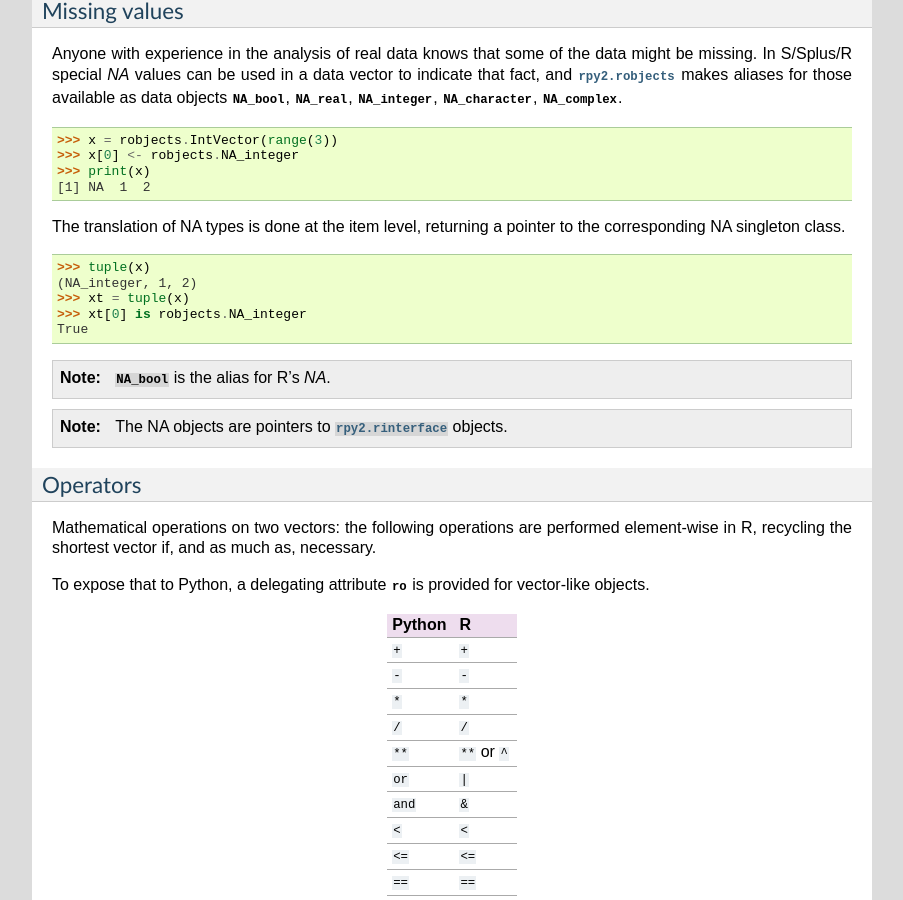
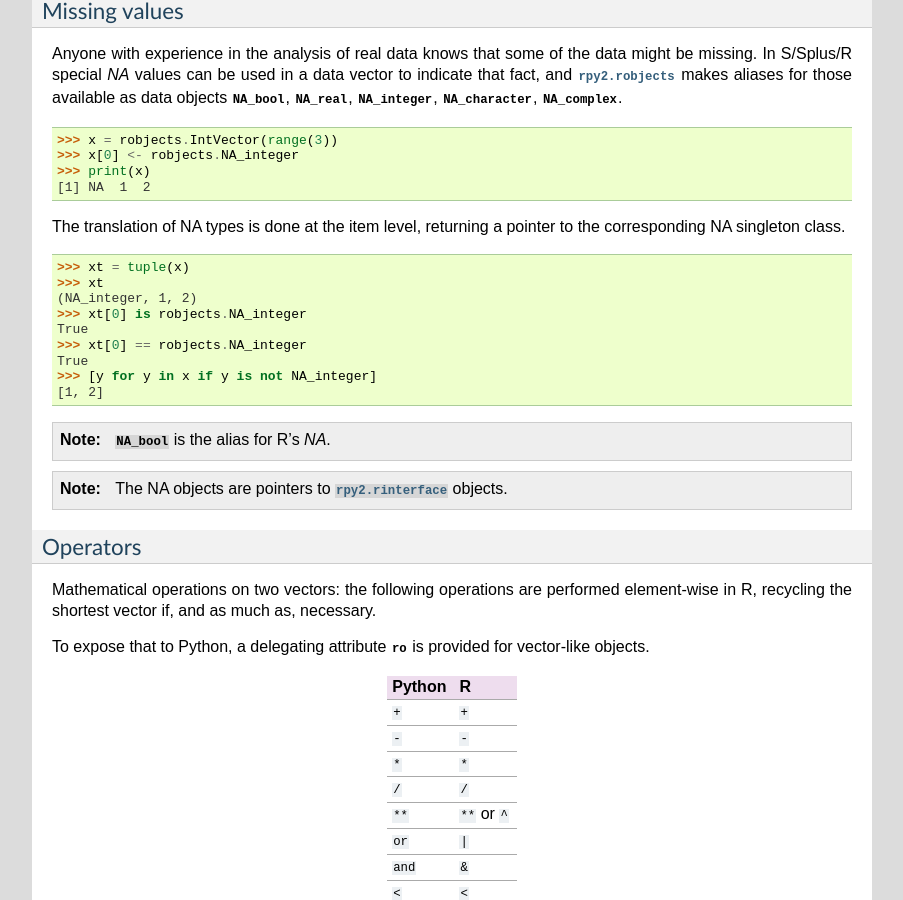
Before and after one commit to rpy2/rpy2, a Sphinx documentation site: the page built from doc/source/robjects.rst, in a window 1280 px wide and 900 px high, scrolled down 6300 px. Shown: the whole window, without its empty margins (198-1101 px from the left). Built offline with Sphinx 7.4.7, drawn with Linux system fonts in a browser that asks for light colours; formulas are drawn with MathJax 3.

Commit message:
edit example about NAs
--HG--
branch : version_2.1.x

```diff
--- a/doc/source/robjects.rst
+++ b/doc/source/robjects.rst
@@ -427,11 +427,15 @@ those available as data objects :data:`NA_bool`, :data:`NA_real`, :data:`NA_inte
 The translation of NA types is done at the item level, returning a pointer to
 the corresponding NA singleton class.
 
->>> tuple(x)
+>>> xt = tuple(x)
+>>> xt
 (NA_integer, 1, 2)
->>> xt = tuple(x)
 >>> xt[0] is robjects.NA_integer
 True
+>>> xt[0] == robjects.NA_integer
+True
+>>> [y for y in x if y is not NA_integer]
+[1, 2]
 
 .. note::
 
```
